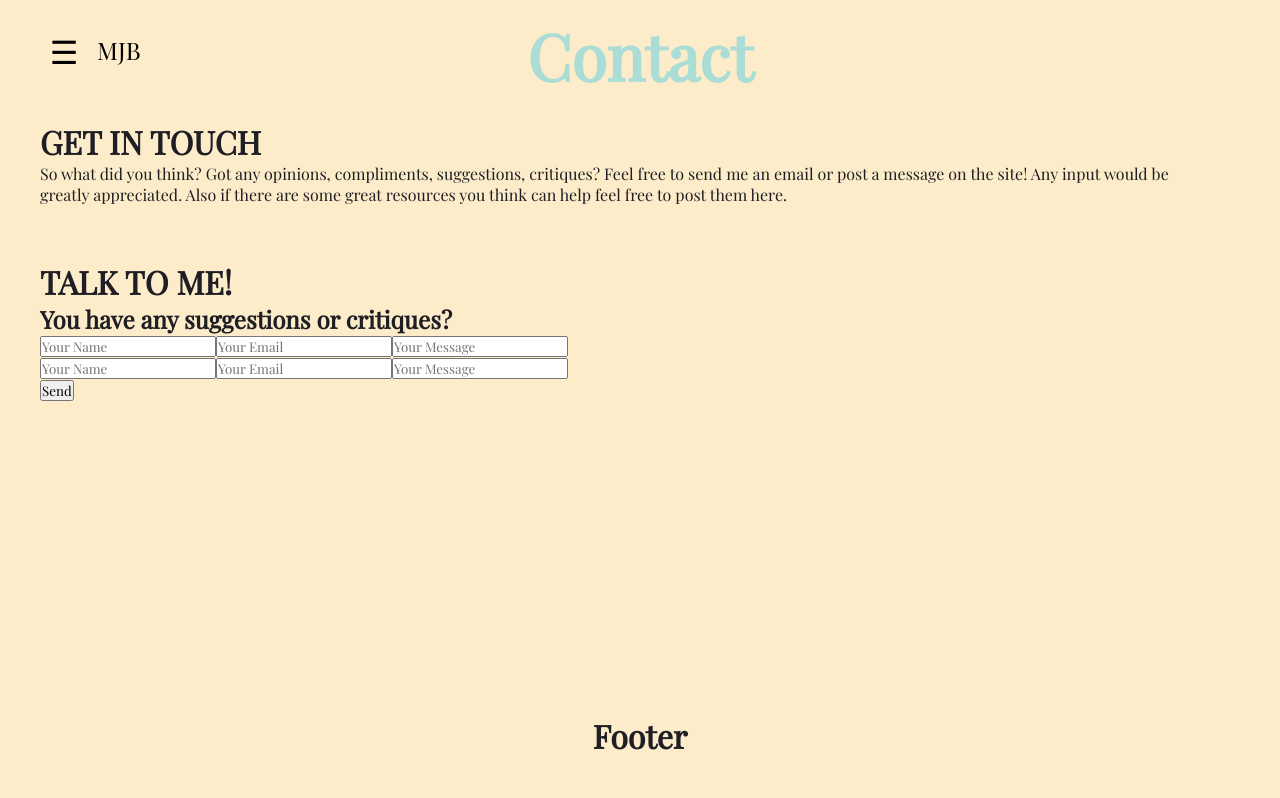
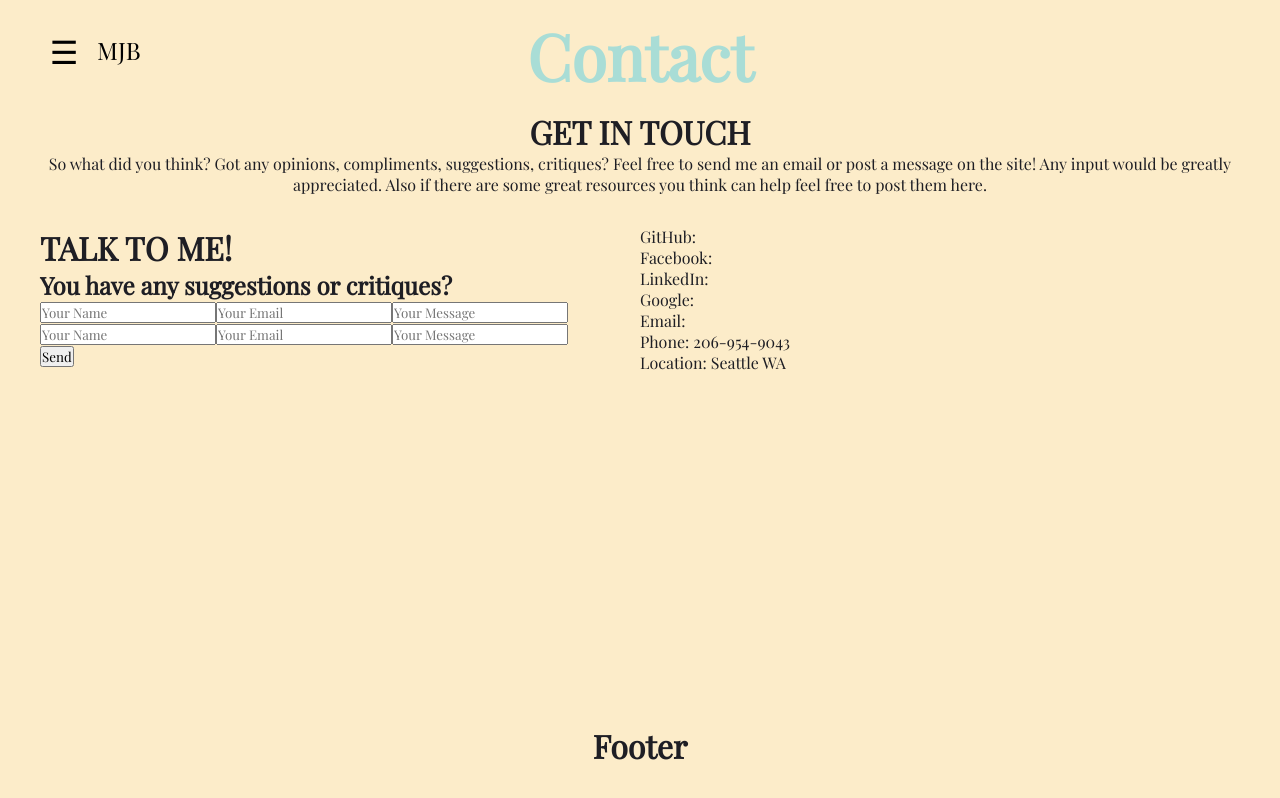
Before and after one commit to mjblee20/mjbcrib, a React (Create React App) app in the folder frontend/: page /contact in a window 1280 px wide. Built offline with nearby package versions, Linux system fonts and the light colour scheme.

Commit message:
more contact work

```diff
--- a/frontend/src/Templates/ContactGrid.css
+++ b/frontend/src/Templates/ContactGrid.css
@@ -17,7 +17,7 @@
     120px rows are reserved for page-headers and page-footers
     middle repeat(auto, 1fr) is meant to auto create rows for every div
   */
-  grid-auto-rows: 120px 2fr 120px ;
+  grid-auto-rows: 110px 2fr 110px ;
   /* grid-template-rows: 120px repeat(auto, 1fr) 120px; */
   min-height: 100vh;
   min-width: 100%;
@@ -26,15 +26,16 @@
 }
 
 .contact-body {
-  grid-area: 2/2/2/4;
+  grid-area: 2/2/2/5;
   display: grid;
   grid-template-columns: 1fr 1fr;
-  grid-template-rows: 1fr 3fr;
+  grid-template-rows: 1fr 4fr;
 }
 
 .contact-intro {
   grid-row: 1;
   grid-column: 1 / span 2;
+  text-align: center;
 }
 
 .contact-message {
--- a/frontend/src/Templates/ContactGrid.js
+++ b/frontend/src/Templates/ContactGrid.js
@@ -43,7 +43,27 @@ const ContactGrid = (props) => {
           </div>
         </div>
         <div className="contact-info">
-
+          <div>
+            GitHub:
+          </div>
+          <div>
+            Facebook:
+          </div>
+          <div>
+            LinkedIn:
+          </div>
+          <div>
+            Google:
+          </div>
+          <div>
+            Email:
+          </div>
+          <div>
+            Phone: 206-954-9043
+          </div>
+          <div>
+            Location: Seattle WA
+          </div>
         </div>
 
       </div>
```
